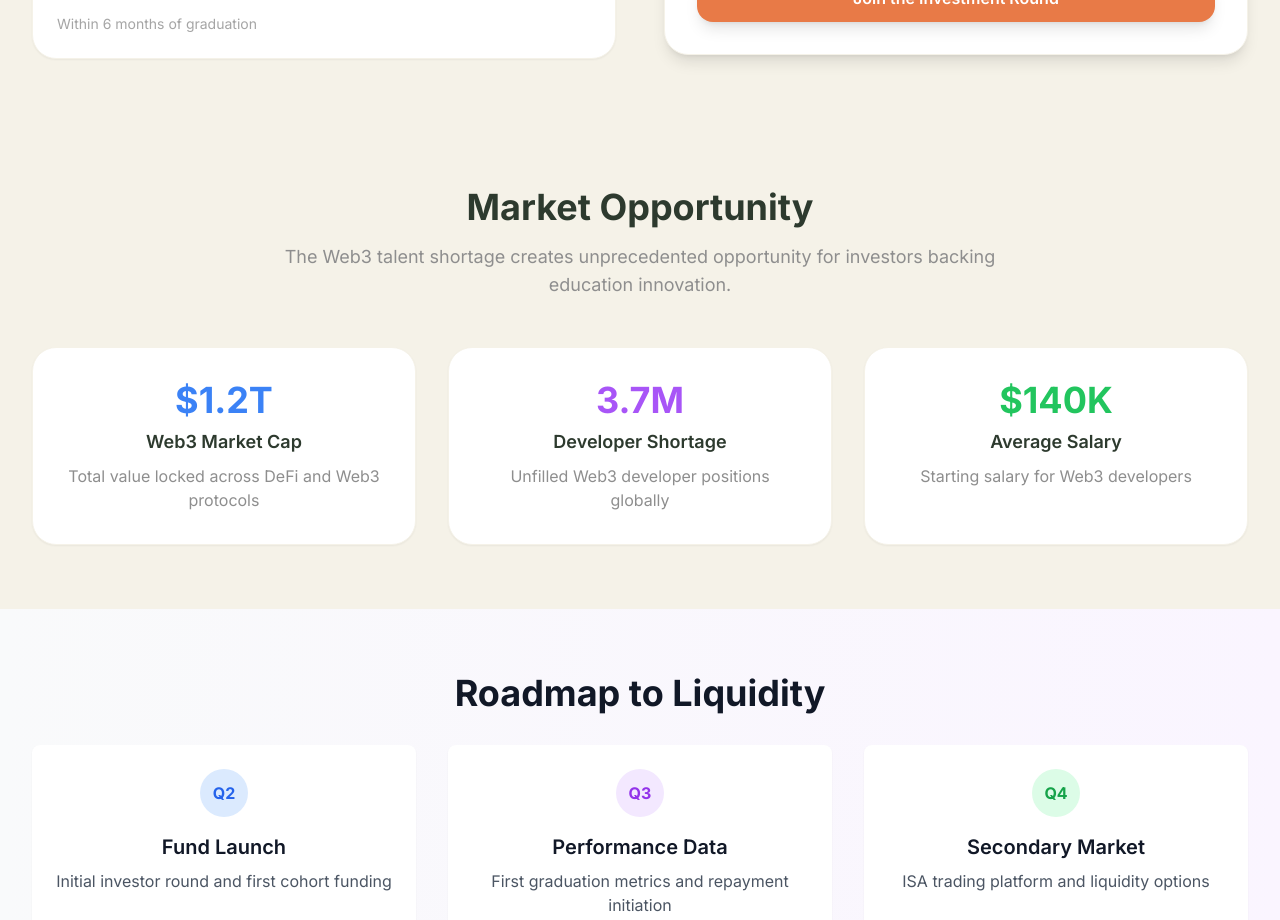
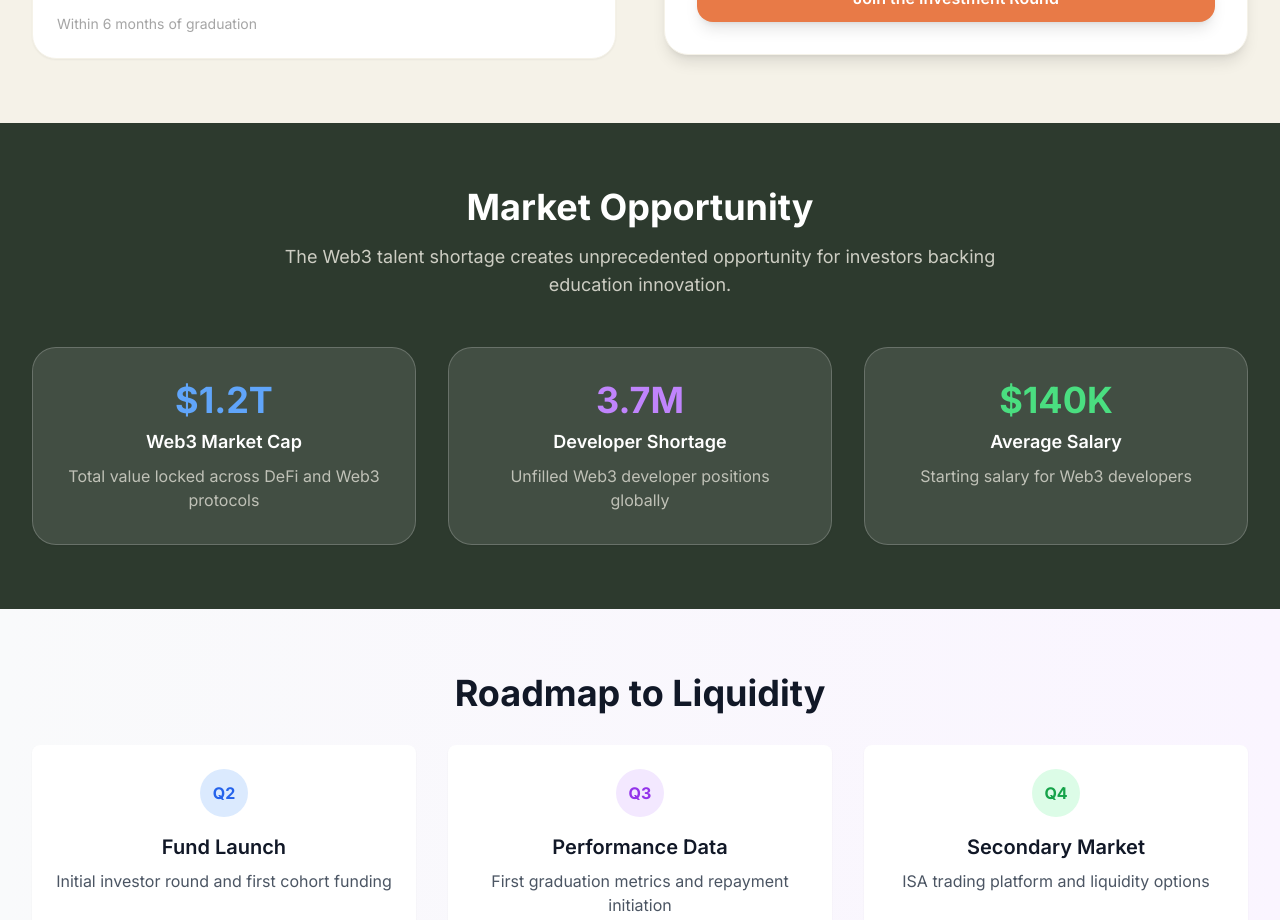
Before and after one commit to arturrod96/forge-college, a React (Vite) app: page /investors in a window 1280 px wide. Shown: the part 1820-2740 px from the top of the page. Built offline with nearby package versions, Linux system fonts and the light colour scheme.

Commit message:
Refactor: Update market opportunity section
Updated the Market Opportunity section on the Investors page to use a green background, matching the style of the Companies page.

```diff
--- a/src/pages/Investors.tsx
+++ b/src/pages/Investors.tsx
@@ -1,4 +1,3 @@
-
 import { useState } from 'react';
 import Hero from '../components/Hero';
 import FeatureCard from '../components/FeatureCard';
@@ -188,32 +187,32 @@ const Investors = () => {
         </div>
       </section>
 
-      <section className="py-16 bg-forge-cream">
+      <section className="py-16 bg-forge-dark text-white">
         <div className="max-w-7xl mx-auto px-4 sm:px-6 lg:px-8">
           <div className="text-center mb-12">
-            <h2 className="text-3xl lg:text-4xl font-bold text-forge-dark mb-4">
+            <h2 className="text-3xl lg:text-4xl font-bold text-white mb-4">
               Market Opportunity
             </h2>
-            <p className="text-lg text-forge-gray max-w-3xl mx-auto">
+            <p className="text-lg text-forge-cream/80 max-w-3xl mx-auto">
               The Web3 talent shortage creates unprecedented opportunity for investors backing education innovation.
             </p>
           </div>
 
           <div className="grid md:grid-cols-3 gap-8">
-            <div className="bg-white rounded-3xl p-8 shadow-sm border border-forge-cream hover:shadow-lg hover:border-forge-orange/20 transition-all duration-300 text-center">
-              <div className="text-4xl font-bold text-blue-500 mb-2">$1.2T</div>
-              <div className="text-lg font-semibold text-forge-dark mb-2">Web3 Market Cap</div>
-              <p className="text-forge-gray">Total value locked across DeFi and Web3 protocols</p>
+            <div className="bg-white/10 rounded-3xl p-8 shadow-sm border border-white/20 hover:bg-white/15 hover:border-forge-orange/30 transition-all duration-300 text-center">
+              <div className="text-4xl font-bold text-blue-400 mb-2">$1.2T</div>
+              <div className="text-lg font-semibold text-white mb-2">Web3 Market Cap</div>
+              <p className="text-forge-cream/70">Total value locked across DeFi and Web3 protocols</p>
             </div>
-            <div className="bg-white rounded-3xl p-8 shadow-sm border border-forge-cream hover:shadow-lg hover:border-forge-orange/20 transition-all duration-300 text-center">
-              <div className="text-4xl font-bold text-purple-500 mb-2">3.7M</div>
-              <div className="text-lg font-semibold text-forge-dark mb-2">Developer Shortage</div>
-              <p className="text-forge-gray">Unfilled Web3 developer positions globally</p>
+            <div className="bg-white/10 rounded-3xl p-8 shadow-sm border border-white/20 hover:bg-white/15 hover:border-forge-orange/30 transition-all duration-300 text-center">
+              <div className="text-4xl font-bold text-purple-400 mb-2">3.7M</div>
+              <div className="text-lg font-semibold text-white mb-2">Developer Shortage</div>
+              <p className="text-forge-cream/70">Unfilled Web3 developer positions globally</p>
             </div>
-            <div className="bg-white rounded-3xl p-8 shadow-sm border border-forge-cream hover:shadow-lg hover:border-forge-orange/20 transition-all duration-300 text-center">
-              <div className="text-4xl font-bold text-green-500 mb-2">$140K</div>
-              <div className="text-lg font-semibold text-forge-dark mb-2">Average Salary</div>
-              <p className="text-forge-gray">Starting salary for Web3 developers</p>
+            <div className="bg-white/10 rounded-3xl p-8 shadow-sm border border-white/20 hover:bg-white/15 hover:border-forge-orange/30 transition-all duration-300 text-center">
+              <div className="text-4xl font-bold text-green-400 mb-2">$140K</div>
+              <div className="text-lg font-semibold text-white mb-2">Average Salary</div>
+              <p className="text-forge-cream/70">Starting salary for Web3 developers</p>
             </div>
           </div>
         </div>
```
